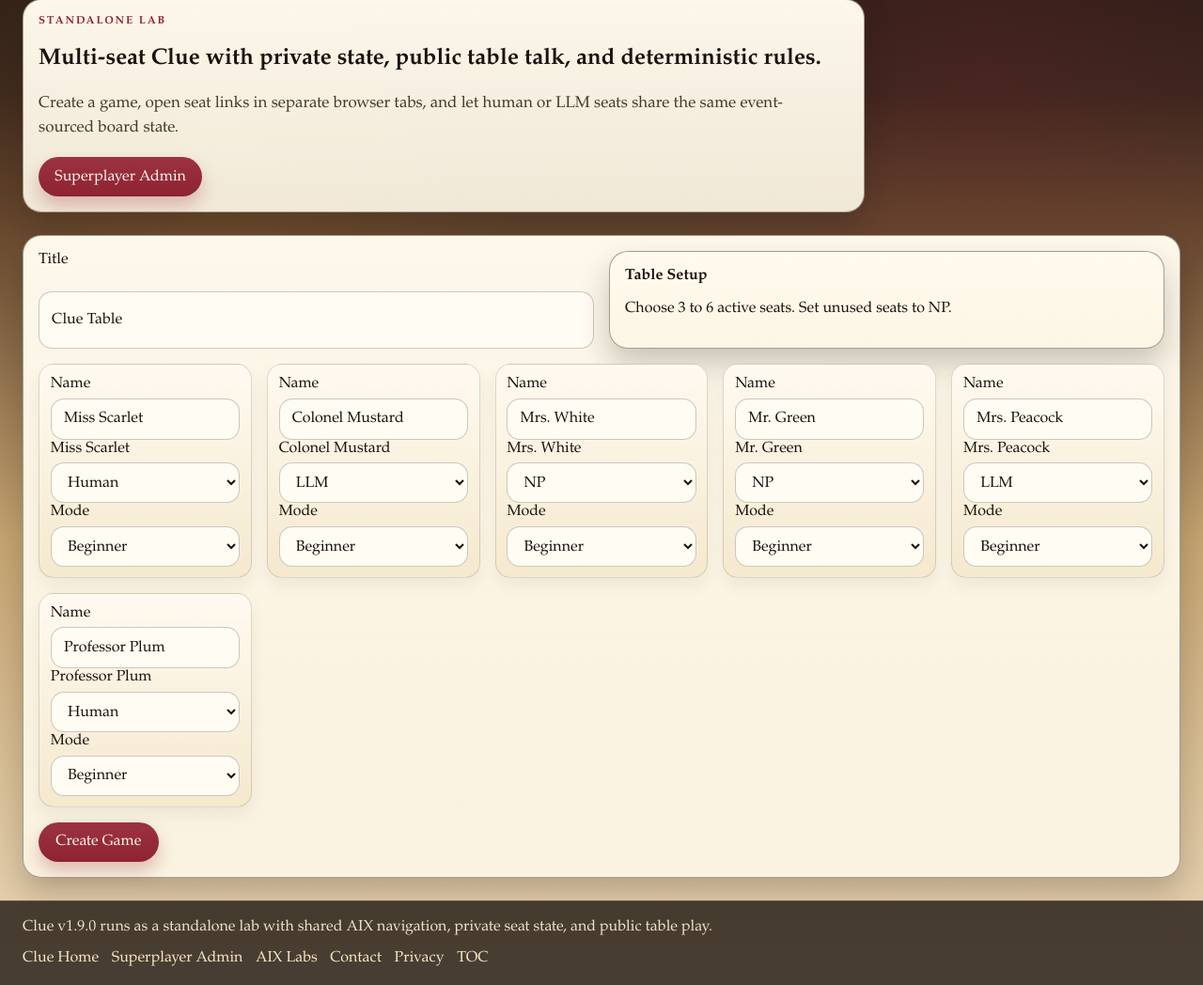
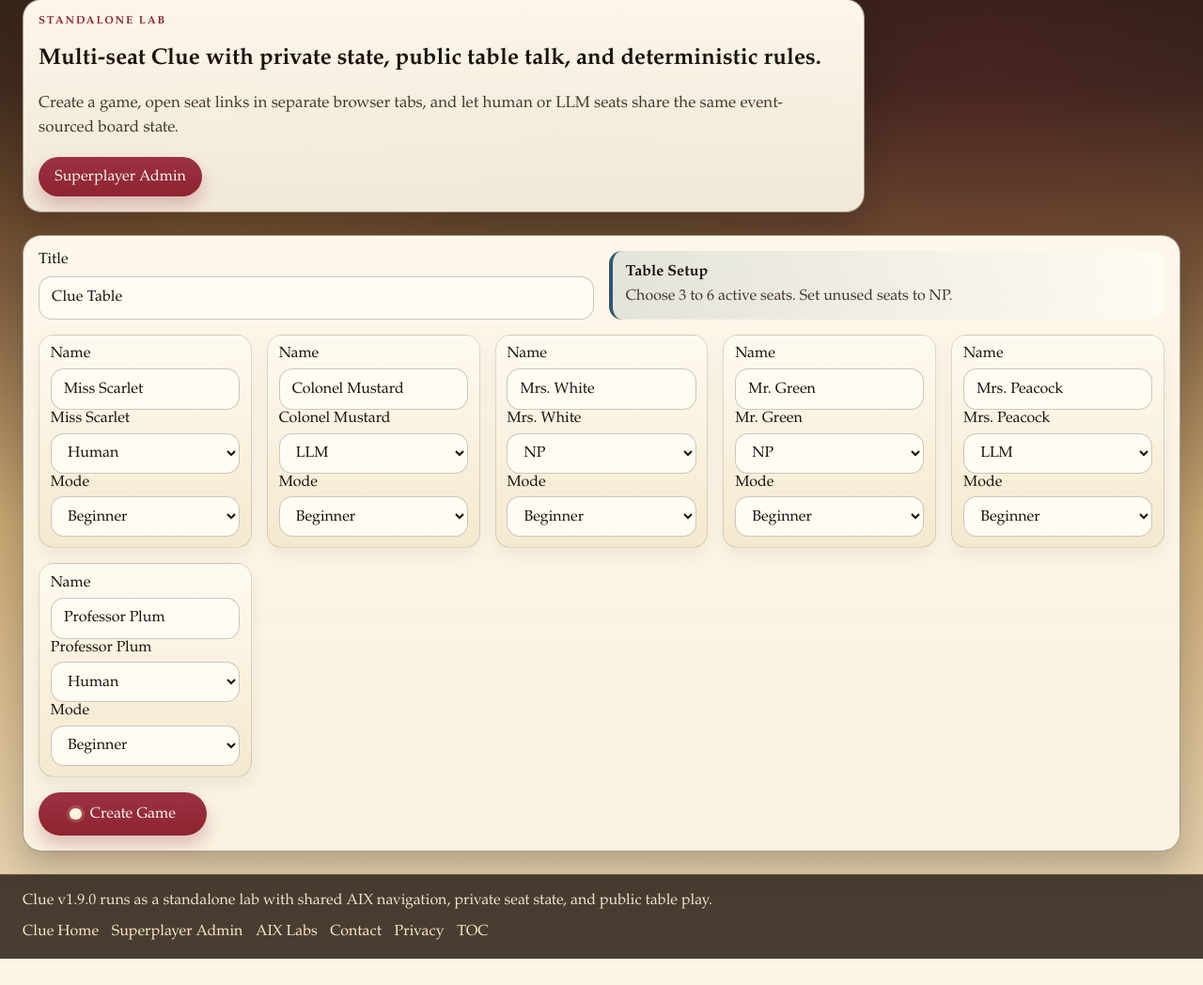
Before and after one commit to davidabelin/clue, a Flask app: page / in a window 1280 px wide. Shown: the part 82-1130 px from the top of the page at 94% size. After the commit the page ends 1102 px from the top, so only its background shows below. Run offline with Flask 3, Linux system fonts and the light colour scheme.

Commit message:
Smoothen the `create-table` feedback UI
- Add immediate create-table loading feedback with a disabled submit button and spinner-style progress strip.
- Keep the setup form visible and unchanged while Clue deals cards and prepares autonomous seats.
- Prevent duplicate create-game submissions while a request is in flight.
- Restore the button and show clear error messaging when create-game fails.
- Render successful seat links as a cleaner action list and escape dynamic result content.
- Mark the v1.9.1 Create-Table Feedback tasks complete and update the changelog.

```diff
--- a/clue_web/static/css/clue.css
+++ b/clue_web/static/css/clue.css
@@ -149,13 +149,146 @@ main {
   gap: 1rem;
 }
 
+.create-form {
+  display: grid;
+  gap: 1rem;
+}
+
 .field-row {
   grid-template-columns: repeat(auto-fit, minmax(220px, 1fr));
 }
 
+.create-summary {
+  display: grid;
+  gap: 0.35rem;
+  align-content: center;
+  min-height: 100%;
+  padding: 0.78rem 0.86rem;
+  border-left: 4px solid var(--accent-cool);
+  border-radius: 14px;
+  background:
+    linear-gradient(90deg, rgba(46, 86, 111, 0.12), rgba(255, 252, 244, 0.78));
+}
+
+.create-summary p {
+  margin: 0;
+  color: var(--ink-soft);
+  line-height: 1.42;
+}
+
 .seat-grid {
   grid-template-columns: repeat(auto-fit, minmax(190px, 1fr));
-  margin: 1rem 0;
+}
+
+.create-actions {
+  display: grid;
+  grid-template-columns: max-content minmax(16rem, 1fr);
+  gap: 0.85rem;
+  align-items: center;
+}
+
+.create-submit {
+  display: inline-flex;
+  align-items: center;
+  justify-content: center;
+  gap: 0.56rem;
+  min-width: 11.2rem;
+  min-height: 2.9rem;
+}
+
+.create-submit-icon {
+  width: 0.78rem;
+  height: 0.78rem;
+  border-radius: 999px;
+  background: #fff4df;
+  box-shadow: 0 0 0 3px rgba(255, 244, 223, 0.16);
+}
+
+.create-form[data-state="creating"] .create-submit-icon,
+.create-progress-spinner {
+  border: 2px solid rgba(255, 252, 244, 0.42);
+  border-top-color: #fffaf0;
+  background: transparent;
+  animation: clue-spin 760ms linear infinite;
+}
+
+.create-progress {
+  display: flex;
+  align-items: center;
+  gap: 0.75rem;
+  min-height: 3.05rem;
+  padding: 0.66rem 0.78rem;
+  border: 1px solid rgba(46, 86, 111, 0.26);
+  border-radius: 14px;
+  background:
+    linear-gradient(90deg, rgba(46, 86, 111, 0.15), rgba(255, 250, 237, 0.92));
+  color: #203744;
+}
+
+.create-progress.hidden {
+  display: none;
+}
+
+.create-progress-spinner {
+  flex: 0 0 auto;
+  width: 1.05rem;
+  height: 1.05rem;
+  border-color: rgba(46, 86, 111, 0.2);
+  border-top-color: var(--accent-cool);
+}
+
+.create-progress strong,
+.create-progress p {
+  margin: 0;
+}
+
+.create-progress p {
+  color: #314b58;
+  line-height: 1.35;
+}
+
+.result-panel {
+  display: grid;
+  gap: 0.72rem;
+  max-width: 52rem;
+}
+
+.result-panel h2,
+.result-panel p {
+  margin: 0;
+}
+
+.result-panel--success {
+  border-color: rgba(46, 86, 111, 0.38);
+  background:
+    linear-gradient(180deg, rgba(246, 253, 248, 0.98), rgba(234, 246, 239, 0.94));
+}
+
+.result-panel--error {
+  border-color: rgba(122, 19, 31, 0.34);
+  background:
+    linear-gradient(180deg, rgba(255, 246, 243, 0.99), rgba(255, 235, 230, 0.95));
+  color: #5f1019;
+}
+
+@keyframes clue-spin {
+  to {
+    transform: rotate(360deg);
+  }
+}
+
+@media (max-width: 720px) {
+  .create-actions {
+    grid-template-columns: 1fr;
+  }
+
+  .create-submit {
+    width: 100%;
+  }
+
+  .create-progress {
+    align-items: flex-start;
+  }
 }
 
 .mode-picker {
--- a/clue_web/templates/pages/home.html
+++ b/clue_web/templates/pages/home.html
@@ -19,7 +19,7 @@
         <span>Title</span>
         <input type="text" name="title" value="Clue Table">
       </label>
-      <div class="panel">
+      <div class="create-summary">
         <strong>Table Setup</strong>
         <p>Choose 3 to 6 active seats. Set unused seats to NP.</p>
       </div>
@@ -60,17 +60,69 @@
       </div>
       {% endfor %}
     </div>
-    <button type="submit">Create Game</button>
+    <div class="create-actions">
+      <button id="create-submit" class="create-submit" type="submit">
+        <span class="create-submit-icon" aria-hidden="true"></span>
+        <span class="create-submit-label">Create Game</span>
+      </button>
+      <div id="create-progress" class="create-progress hidden" role="status" aria-live="polite">
+        <span class="create-progress-spinner" aria-hidden="true"></span>
+        <div>
+          <strong>Setting the table...</strong>
+          <p>Dealing cards and preparing autonomous seats. Your setup stays visible while Clue works.</p>
+        </div>
+      </div>
+    </div>
   </form>
-  <section id="create-result" class="panel result-panel hidden"></section>
+  <section id="create-result" class="panel result-panel hidden" aria-live="polite"></section>
 </section>
 <script>
   // This small script keeps the home page static-first while still allowing
   // direct game creation without adding a separate frontend build system.
   const createForm = document.getElementById("create-game-form");
   const result = document.getElementById("create-result");
+  const createSubmit = document.getElementById("create-submit");
+  const createSubmitLabel = createSubmit.querySelector(".create-submit-label");
+  const createProgress = document.getElementById("create-progress");
+  let createInFlight = false;
+
+  const escapeHtml = (value) => String(value ?? "").replace(/[&<>"']/g, (char) => ({
+    "&": "&amp;",
+    "<": "&lt;",
+    ">": "&gt;",
+    '"': "&quot;",
+    "'": "&#39;",
+  }[char]));
+
+  const setCreateBusy = (busy) => {
+    createInFlight = busy;
+    createForm.dataset.state = busy ? "creating" : "idle";
+    createSubmit.disabled = busy;
+    createSubmitLabel.textContent = busy
+      ? "Setting Table..."
+      : createForm.dataset.created === "true"
+        ? "Create Another Game"
+        : "Create Game";
+    createProgress.classList.toggle("hidden", !busy);
+  };
+
+  const showCreateError = (message) => {
+    result.className = "panel result-panel result-panel--error";
+    result.innerHTML = `
+      <p class="card-kicker">Setup stopped</p>
+      <h2>Could not create game</h2>
+      <p>${escapeHtml(message || "Unknown error.")}</p>
+    `;
+  };
+
   createForm.addEventListener("submit", async (event) => {
     event.preventDefault();
+    if (createInFlight) {
+      return;
+    }
+    result.className = "panel result-panel hidden";
+    result.innerHTML = "";
+    setCreateBusy(true);
     const formData = new FormData(createForm);
     const seats = [];
     const seatCards = createForm.querySelectorAll(".seat-card");
@@ -87,6 +139,7 @@
         ui_mode: formData.get(`ui_mode_${index}`) || "beginner",
       });
     });
+    try {
       const response = await fetch("api/v1/games", {
         method: "POST",
         headers: { "Content-Type": "application/json" },
@@ -95,13 +148,9 @@
           seats,
         }),
       });
-    const payload = await response.json();
-    result.classList.remove("hidden");
+      const payload = await response.json().catch(() => ({}));
       if (!response.ok) {
-      result.innerHTML = `
-        <h2>Could not create game</h2>
-        <p>${payload.error || "Unknown error."}</p>
-      `;
+        showCreateError(payload.error || `Request failed (${response.status}).`);
         return;
       }
       const formatSeatKind = (seatKind) => {
@@ -124,13 +173,21 @@
         }
         return "Beginner";
       };
+      createForm.dataset.created = "true";
+      result.className = "panel result-panel result-panel--success";
       result.innerHTML = `
-      <h2>${payload.title}</h2>
+        <p class="card-kicker">Table ready</p>
+        <h2>${escapeHtml(payload.title)}</h2>
         <p>Open each seat link in its own browser tab.</p>
         <ul class="seat-links">
-        ${payload.seat_links.map((item) => `<li><a href="${item.url}">${item.display_name} (${formatSeatKind(item.seat_kind)}, ${formatUiMode(item.ui_mode)})</a></li>`).join("")}
+          ${payload.seat_links.map((item) => `<li><a href="${escapeHtml(item.url)}">${escapeHtml(item.display_name)} <span>(${escapeHtml(formatSeatKind(item.seat_kind))}, ${escapeHtml(formatUiMode(item.ui_mode))})</span></a></li>`).join("")}
         </ul>
       `;
+    } catch (error) {
+      showCreateError("Clue could not reach the game service. Check the server and try again.");
+    } finally {
+      setCreateBusy(false);
+    }
   });
 </script>
 {% endblock %}
```
Also changed, not shown: other parts of clue_web/static/css/clue.css (+28 -2 lines), docs/clue_to_do.md (+3 -3 lines), tests/test_app.py (+5 -0 lines), docs/CHANGELOG.md, 1 other file. Lines whose indentation alone changed are shown as unchanged.
